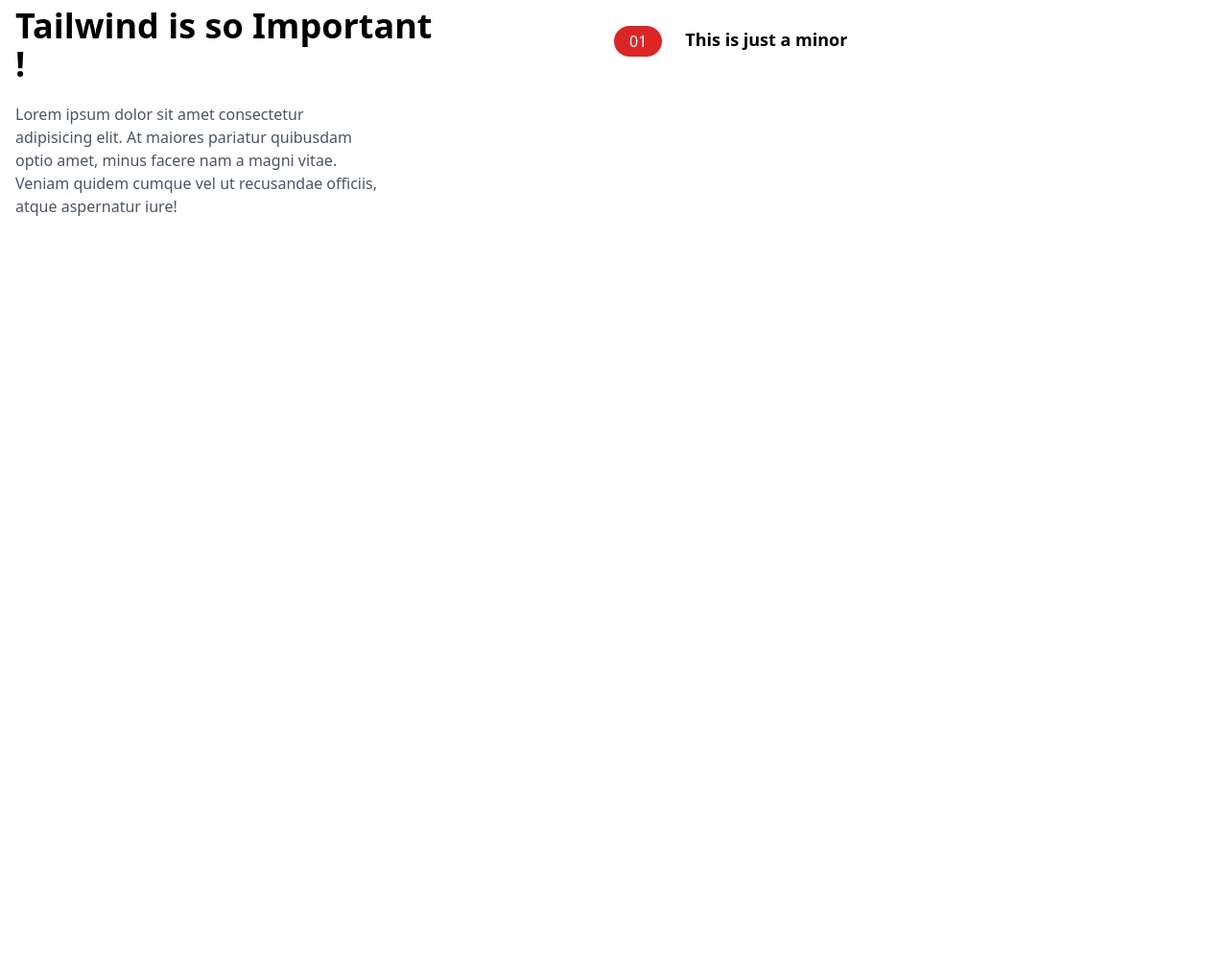
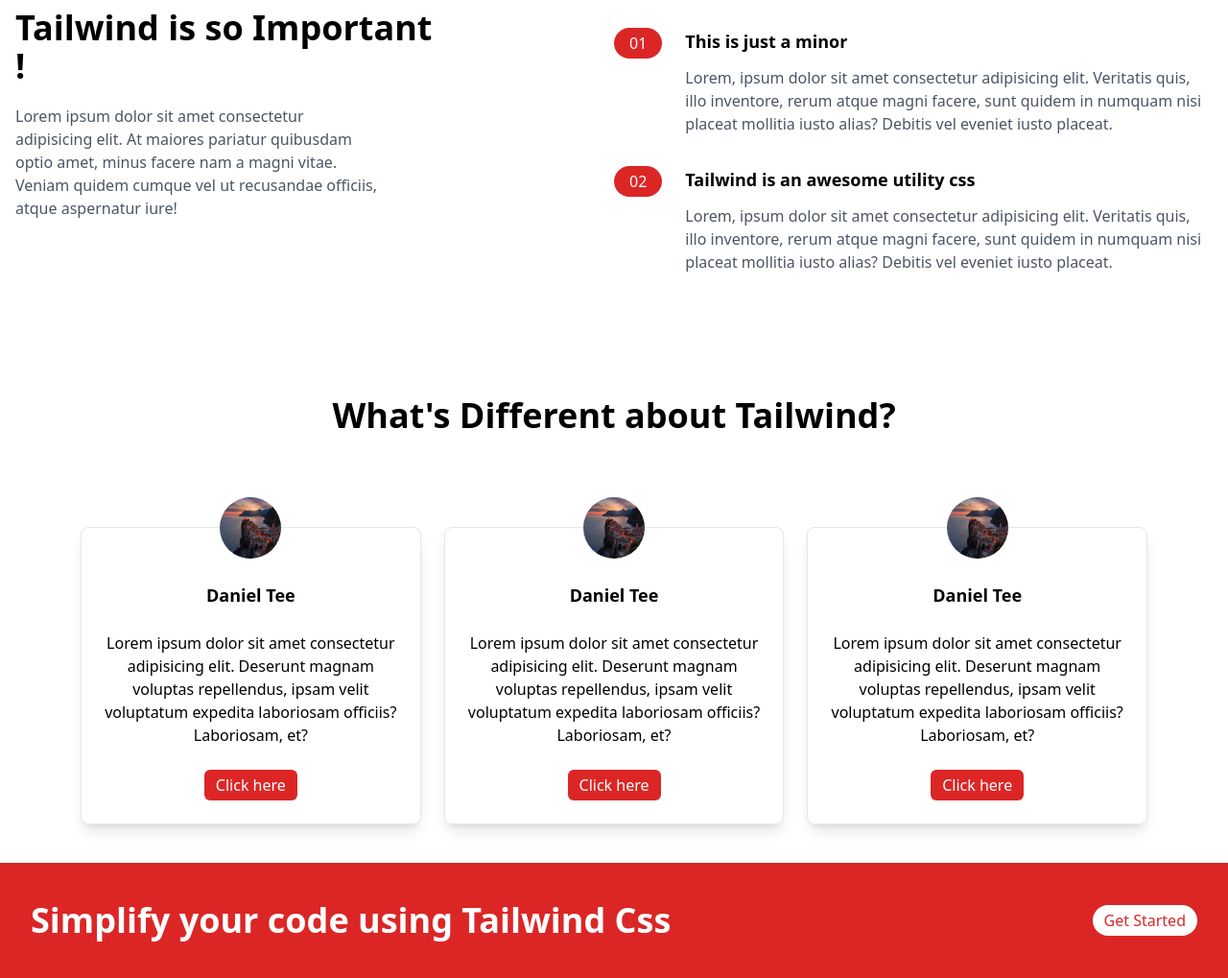
Before and after one commit to Daniel-16/tailwind-website, a website: page dist/index.html in a window 1280 px wide. Shown: the part 579-1598 px from the top of the page at 96% size. Before the commit the page ends 806 px from the top, so only its background shows below. Drawn offline with Linux system fonts and the light colour scheme.

Commit message:
Feat: Created Testimonials and CFA

```diff
--- a/dist/index.html
+++ b/dist/index.html
@@ -16,12 +16,13 @@
                 Tailwind
             </div>
             <div class="hidden md:flex space-x-5">
-                <a href="#" class="hover:text-gray-500">Home</a>
-                <a href="#" class="hover:text-gray-500">Pricing</a>
-                <a href="#" class="hover:text-gray-500">Contact</a>
+                <a href="#hero" class="hover:text-gray-500">Home</a>
+                <a href="#features" class="hover:text-gray-500">Features</a>
+                <a href="#testimonials" class="hover:text-gray-500">Testimonials</a>
                 <a href="#" class="hover:text-gray-500">About us</a>
             </div>
-            <a href="" class="hidden md:block px-3 py-2 text-white bg-red-600 rounded-full hover:bg-red-700">Get
+            <a href=""
+                class="hidden md:block px-3 py-2 text-red-600 font-medium bg-transparent border border-red-600 rounded-full hover:bg-red-700 hover:text-white hover:transition hover:duration-500">Get
                 Started</a>
         </div>
     </nav>
@@ -71,11 +72,83 @@
                     </div>
                     <div>
                         <h3 class="hidden mb-3 text-lg font-bold md:block">This is just a minor</h3>
+                        <p class="text-gray-600 text-center md:text-left">Lorem, ipsum dolor sit amet consectetur
+                            adipisicing elit. Veritatis
+                            quis, illo inventore, rerum atque magni facere, sunt quidem in numquam nisi placeat mollitia
+                            iusto alias? Debitis vel eveniet iusto placeat.</p>
+                    </div>
+                </div>
+                <div class="flex flex-col space-y-3 md:space-y-0 md:space-x-6 md:flex-row">
+                    <div class="rounded-l-full bg-red-400 md:bg-transparent">
+                        <div class="flex items-center space-x-2">
+                            <div class="px-4 py-2 text-white rounded-full md:py-1 bg-red-600">
+                                02
+                            </div>
+                            <h3 class="text-base font-bold text-white md:mb-4 md:hidden md:text-black">Tailwind is an
+                                awesome utility css</h3>
+                        </div>
+                    </div>
+                    <div>
+                        <h3 class="hidden mb-3 text-lg font-bold md:block">Tailwind is an awesome utility css</h3>
+                        <p class="text-gray-600 text-center md:text-left">Lorem, ipsum dolor sit amet consectetur
+                            adipisicing elit. Veritatis
+                            quis, illo inventore, rerum atque magni facere, sunt quidem in numquam nisi placeat mollitia
+                            iusto alias? Debitis vel eveniet iusto placeat.</p>
                     </div>
                 </div>
             </div>
         </div>
     </section>
+    <section id="testimonials">
+        <!-- Container -->
+        <div class="max-w-6xl px-5 mx-auto mt-32 text-center mb-10">
+            <h2 class="text-center font-bold text-4xl">
+                What's Different about Tailwind?
+            </h2>
+            <!-- Testimonials Container -->
+            <div class="flex flex-col mt-24 md:flex-row md:space-x-6">
+                <div
+                    class="flex flex-col items-center p-6 space-y-6 rounded-lg shadow-lg border border-gray-200 md:w-1/3">
+                    <img src="../img/img-02.jpg" alt="" class="w-16 h-16 -mt-14 rounded-full">
+                    <h5 class="text-lg font-bold">Daniel Tee</h5>
+                    <p class="text-md">Lorem ipsum dolor sit amet consectetur adipisicing elit. Deserunt magnam voluptas
+                        repellendus, ipsam velit voluptatum expedita laboriosam officiis? Laboriosam, et?</p>
+                    <button
+                        class="px-3 text-white bg-red-600 py-1 rounded-md hover:bg-red-700 hover:transition hover:duration-500 focus:bg-red-800">Click
+                        here</button>
+                </div>
+                <div
+                    class="flex flex-col items-center p-6 space-y-6 mt-16 rounded-lg shadow-lg border border-gray-200 md:w-1/3 md:mt-0">
+                    <img src="../img/img-02.jpg" alt="" class="w-16 h-16 -mt-14 rounded-full">
+                    <h5 class="text-lg font-bold">Daniel Tee</h5>
+                    <p class="text-md">Lorem ipsum dolor sit amet consectetur adipisicing elit. Deserunt magnam voluptas
+                        repellendus, ipsam velit voluptatum expedita laboriosam officiis? Laboriosam, et?</p>
+                    <button
+                        class="px-3 text-white bg-red-600 py-1 rounded-md hover:bg-red-700 hover:transition hover:duration-500 focus:bg-red-800">Click
+                        here</button>
+                </div>
+                <div
+                    class="flex flex-col items-center p-6 space-y-6 mt-16 rounded-lg shadow-lg border border-gray-200 md:w-1/3 md:mt-0">
+                    <img src="../img/img-02.jpg" alt="" class="w-16 h-16 -mt-14 rounded-full">
+                    <h5 class="text-lg font-bold">Daniel Tee</h5>
+                    <p class="text-md">Lorem ipsum dolor sit amet consectetur adipisicing elit. Deserunt magnam voluptas
+                        repellendus, ipsam velit voluptatum expedita laboriosam officiis? Laboriosam, et?</p>
+                    <button
+                        class="px-3 text-white bg-red-600 py-1 rounded-md hover:bg-red-700 hover:transition hover:duration-500 focus:bg-red-800">Click
+                        here</button>
+                </div>
+            </div>
+        </div>
+    </section>
+    <div class="w-full bg-red-600 flex p-8">
+        <div class="container flex flex-col items-center justify-between md:flex-row">
+            <h2 class="text-white text-2xl font-bold md:text-4xl">Simplify your code using Tailwind Css</h2>
+            <div class="py-3">
+                <button class="rounded-full bg-white text-red-600 px-3 py-1 hover:bg-gray-300">Get
+                    Started</button>
+            </div>
+        </div>
+    </div>
 </body>
 
 </html>
```
Also changed, not shown: dist/styles.css.
